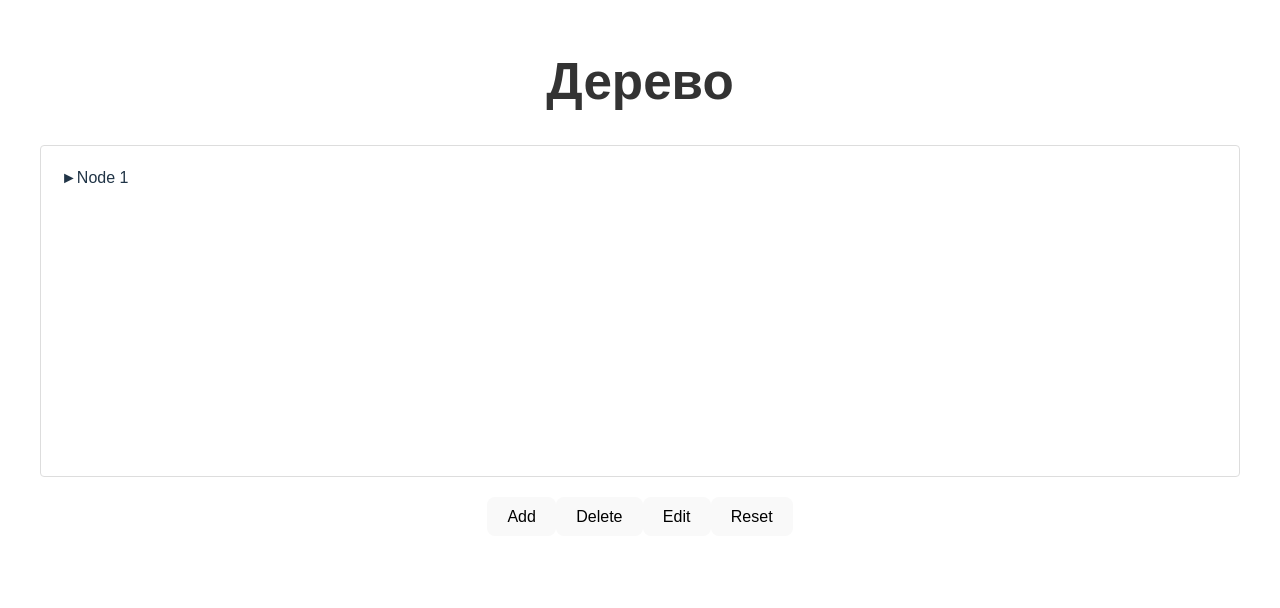
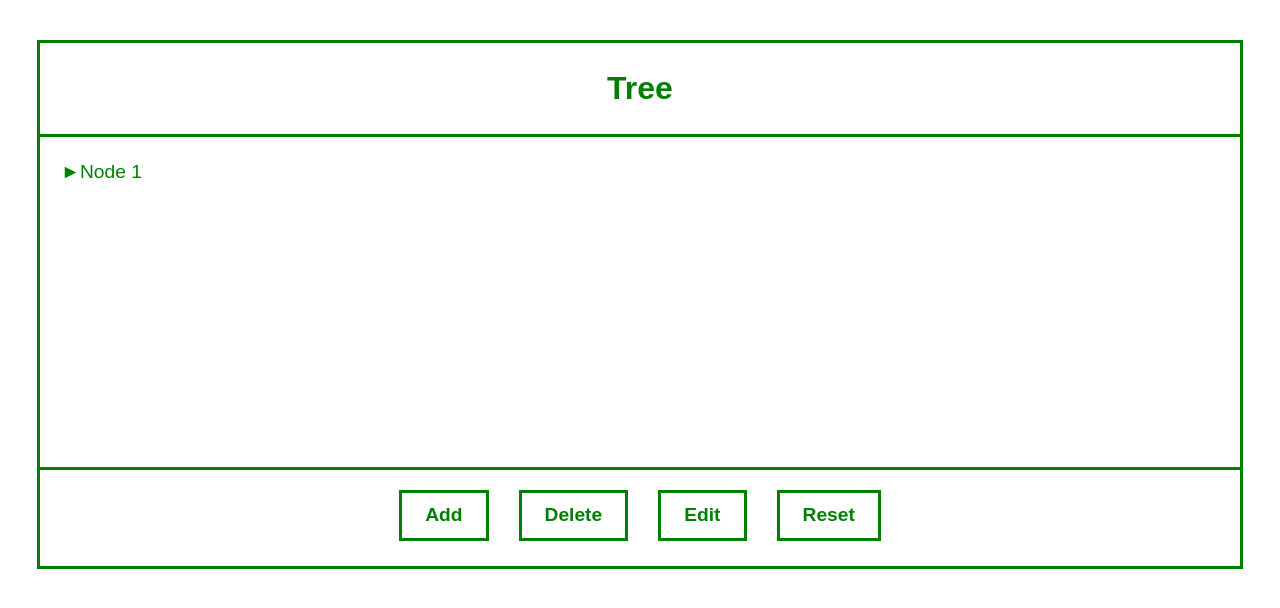
Before and after one commit to Falexo1235/MCC_Frontend, a React (Vite) app in the folder mcc-frontend/: page / in a window 1280 px wide. Shown: the top 608 px of the page. Built offline with nearby package versions, Linux system fonts and the light colour scheme.

Commit message:
Design changes
Изменил дизайн, решил сделать его похожим на документ. Также добавил небольшой интерактивности при наведении на узлы.

```diff
--- a/mcc-frontend/src/App.css
+++ b/mcc-frontend/src/App.css
@@ -5,41 +5,6 @@
   text-align: center;
 }
 
-.logo {
-  height: 6em;
-  padding: 1.5em;
-  will-change: filter;
-  transition: filter 300ms;
-}
-.logo:hover {
-  filter: drop-shadow(0 0 2em #646cffaa);
-}
-.logo.react:hover {
-  filter: drop-shadow(0 0 2em #61dafbaa);
-}
-
-@keyframes logo-spin {
-  from {
-    transform: rotate(0deg);
-  }
-  to {
-    transform: rotate(360deg);
-  }
-}
-
-@media (prefers-reduced-motion: no-preference) {
-  a:nth-of-type(2) .logo {
-    animation: logo-spin infinite 20s linear;
-  }
-}
-
-.card {
-  padding: 2em;
-}
-
-.read-the-docs {
-  color: #888;
-}
 .page-background {
   position: fixed;
   top: 0;
@@ -50,22 +15,24 @@
 .app-container{
   max-width: 1200px;
   margin: 0 auto;
-  padding: 20px;
   font-family: Arial, Helvetica, sans-serif;
+  border: 3px solid green;
+  margin-top: 40px;
 }
-h1,
-h2{
-  color: #333
+h1{
+  color: green;
 }
 
 .tree-container{
   display: flex;
   margin-bottom: 20px;
+  border-top: 3px solid green;
+  border-bottom: 3px solid green;
+  max-height: 40vw;
+  overflow-y: scroll;
 }
 .main-tree{
   flex: 1;
-  border: 1px solid #ddd;
-  border-radius: 4px;
   padding: 15px;
   background-color: white;
   min-height: 300px;
@@ -75,13 +42,19 @@ h2{
   margin-left: 15px;
 }
 .tree-node{
+  font-size: 1.2em;
+  color: green;
   display: flex;
   align-items: center;
   padding: 5px;
   border-radius: 4px;
   cursor: pointer;
+  border: 1px solid transparent;
+}
+.tree-node:hover{
+  border-color: green;
 }
 .tree-node.selected {
-  background-color: #e6f7ff;
-  border: 1px solid #91d5ff;
+  background-color: rgb(223, 255, 211);
+  border: 1px solid green;
 }
--- a/mcc-frontend/src/App.tsx
+++ b/mcc-frontend/src/App.tsx
@@ -1,4 +1,4 @@
-import { useEffect, useState } from 'react'
+import { useState } from 'react'
 import './App.css'
 import TreeView from './components/TreeView'
 import initialData from "./data.json"
@@ -12,7 +12,7 @@ export interface TreeNode {
 
 const App = () => {
   const [treeData, setTreeData] = useState<TreeNode[]>(initialData.objects)
-  const [currentRootId, setCurrentRootId] = useState<string | null>(null)
+  const [currentRootId] = useState<string | null>(null)
   const [selectedNode, setSelectedNode] = useState<string | null>(null)
   const [editingNode, setEditingNode] = useState<string | null>(null)
   const handleAdd = () => {
@@ -81,7 +81,7 @@ const App = () => {
   return (
     <div className='page-background' onClick={handleDeselect}>
       <div className='app-container' >
-        <h1>Дерево</h1>
+        <h1>Tree</h1>
         <div className='tree-container'>
           <div className='main-tree' onClick={handleDeselect}>
             <TreeView
--- a/mcc-frontend/src/index.css
+++ b/mcc-frontend/src/index.css
@@ -3,23 +3,14 @@
   line-height: 1.5;
   font-weight: 400;
 
-  color-scheme: light dark;
-  color: rgba(0, 0, 0, 0.87);
+  color-scheme: light;
+  color: green;
   background-color:rgb(255, 255, 255);
 
   font-synthesis: none;
   text-rendering: optimizeLegibility;
   -webkit-font-smoothing: antialiased;
   -moz-osx-font-smoothing: grayscale;
-}
-
-a {
-  font-weight: 500;
-  color: #646cff;
-  text-decoration: inherit;
-}
-a:hover {
-  color: #535bf2;
 }
 
 body {
@@ -30,39 +21,20 @@ body {
   min-height: 100vh;
 }
 
-h1 {
-  font-size: 3.2em;
-  line-height: 1.1;
-}
-
 button {
-  border-radius: 8px;
-  border: 1px solid transparent;
   padding: 0.6em 1.2em;
-  font-size: 1em;
-  font-weight: 500;
+  font-size: 1.2em;
+  font-weight: 600;
   font-family: inherit;
-  background-color: #1a1a1a;
+  background-color: transparent;
+  color: green;
+  border: 3px solid green;
+  margin: 0 15px;
+  margin-bottom: 25px;
   cursor: pointer;
   transition: border-color 0.25s;
 }
 button:hover {
-  border-color: #646cff;
+  border-color: rgb(2, 187, 2);
+  color: rgb(2, 187, 2);
 }
-button:focus,
-button:focus-visible {
-  outline: 4px auto -webkit-focus-ring-color;
-}
-
-@media (prefers-color-scheme: light) {
-  :root {
-    color: #213547;
-    background-color: #ffffff;
-  }
-  a:hover {
-    color: #747bff;
-  }
-  button {
-    background-color: #f9f9f9;
-  }
-}
```
